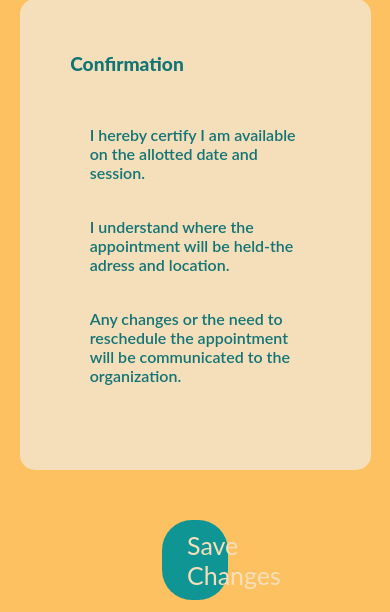
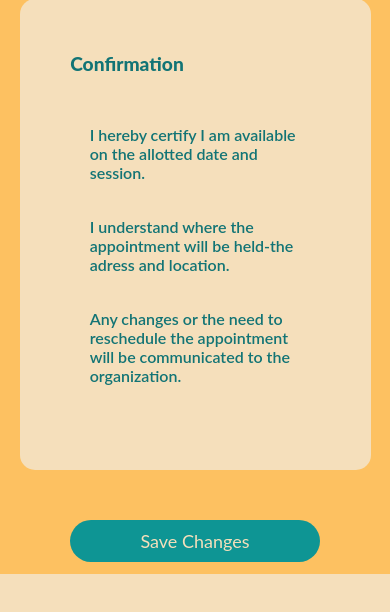
Before and after one commit to Marktrex/gr2_bscs3a_petconnect, a PHP site: page /appointment.html in a window 390 px wide. Shown: the part 1545-2157 px from the top of the page. After the commit the page ends 2119 px from the top, so only its background shows below. Run offline with PHP 8.4, Linux system fonts and the light colour scheme.

Commit message:
Button update

```diff
--- a/src/appointment.css
+++ b/src/appointment.css
@@ -273,7 +273,7 @@ a{
   font-size: 25px;
   border-radius: 30px;
   color: #f5dfbb;
-  width: 18%;
+  width: 300px;
   text-align: center;
 }
 .save-container:hover{
@@ -332,5 +332,9 @@ a{
     .title-4, .title, .title-2{
       font-size: 1.2rem;
     }
+    .save-container{
+      font-size: 18px;
+      width: 250px;
+    }
 
 }
```
